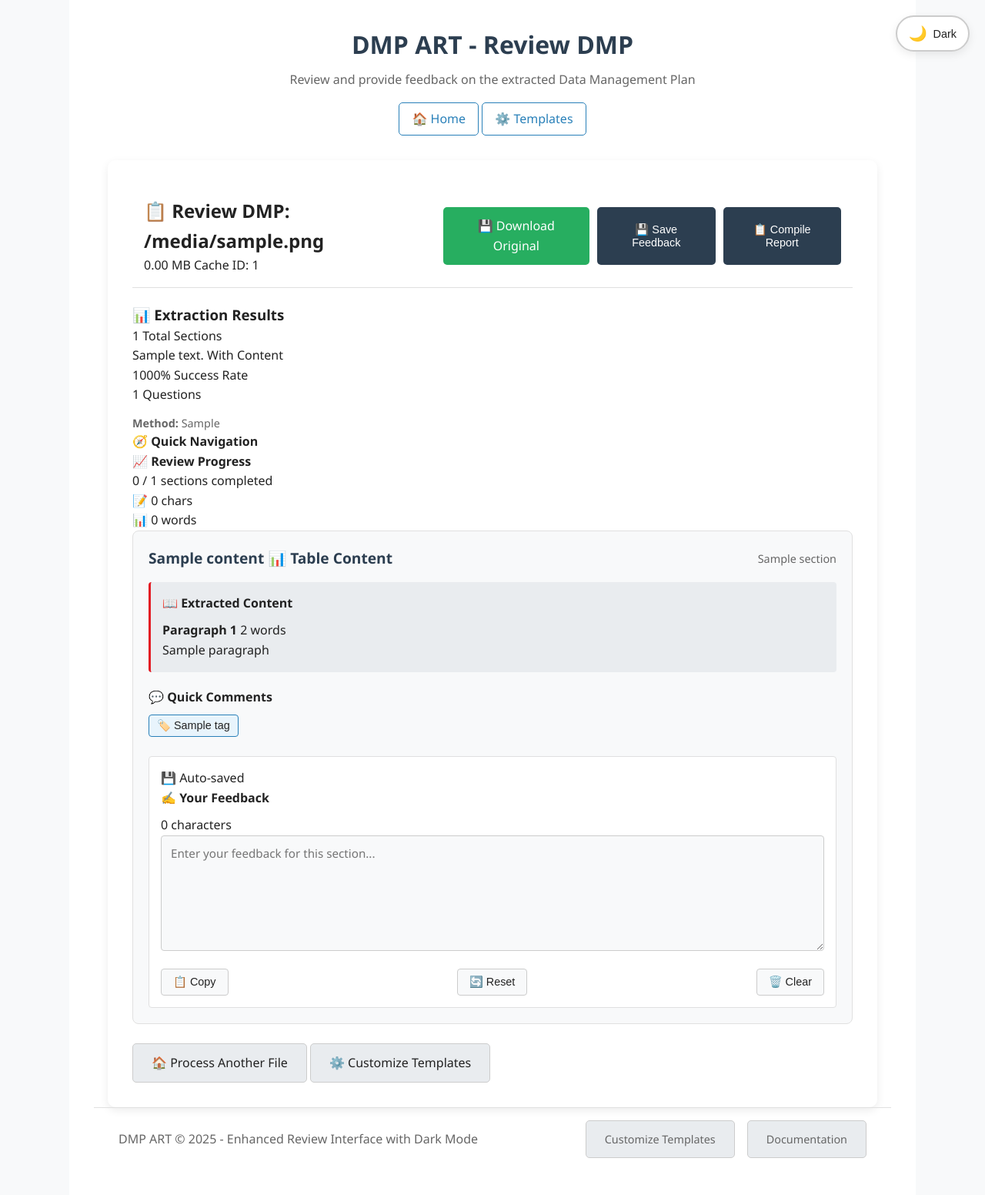
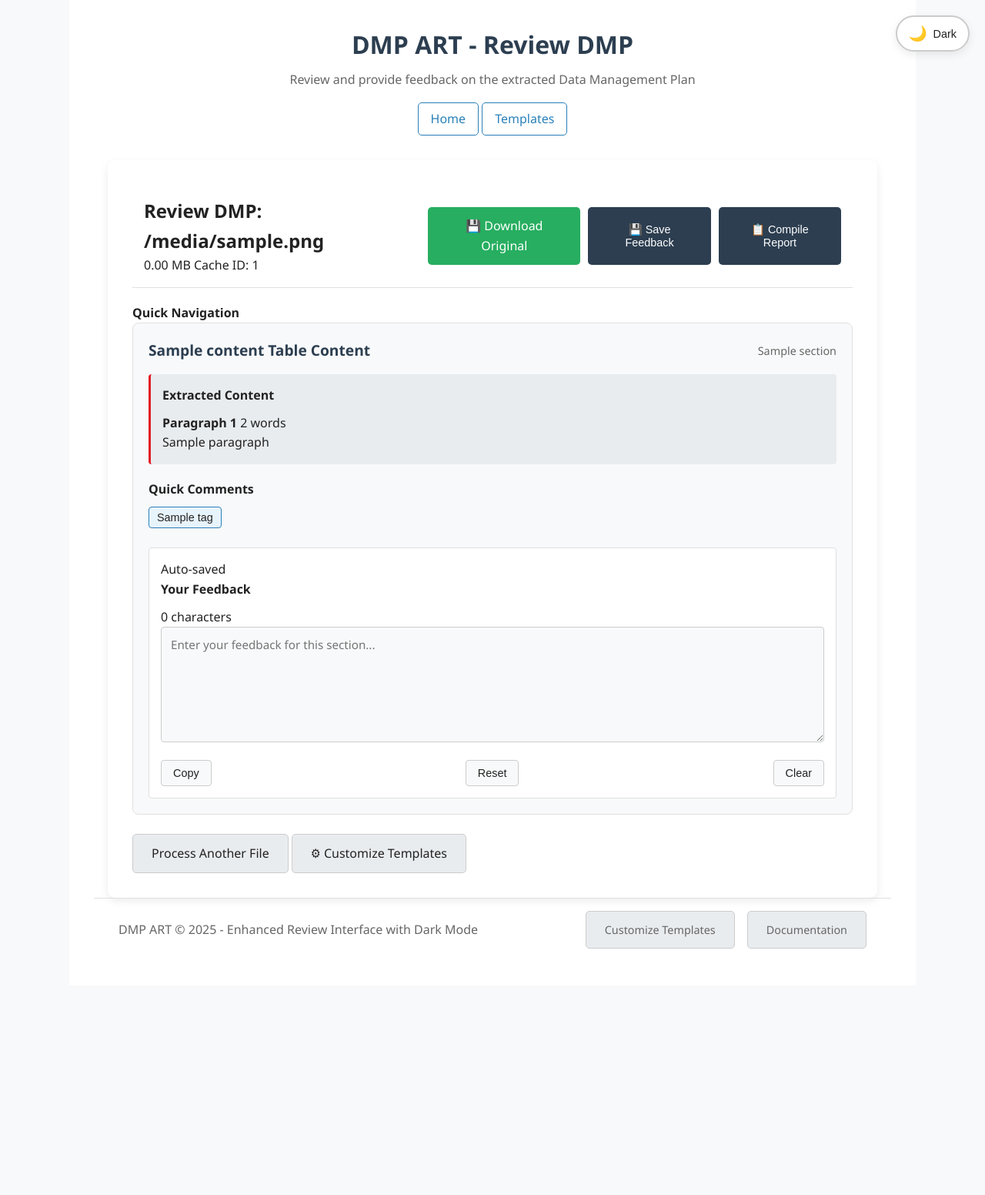
Before and after one commit to gammaro85/DMP-ART, a Flask app: template templates/review.html in a window 1280 px wide. Shown: the whole page at 77% size. After the commit the page ends 1232 px from the top, so only its background shows below. Run offline with Flask 3, Linux system fonts and the light colour scheme; the template is opened without the code that fills it: most values are stand-ins (such as "Sample title", 1, 10 or a date in 2020); parts of the project's set-up code (start-up, migrations or seed data) failed here and were passed over.

```diff
--- a/templates/index.html
+++ b/templates/index.html
@@ -85,13 +85,13 @@
 </head>
 <body>
     <div class="theme-toggle" onclick="toggleTheme()">
-        <span id="theme-icon">🌙</span>
+        <span id="theme-icon"></span>
         <span id="theme-text">Dark Mode</span>
     </div>
     <div class="container">
         <header>
-            <h1>DMP ART: Data Management Plan Assessment and Response Tool</h1>
-            <p style="font-size: 1rem; margin-top: 0.5rem;">Data Management Plan Assessment and Response Tool</p>
+            <h1>DMP ART</h1>
+            <h2>Data Management Plan Assessment and Response Tool</h2>
         </header>
 
         <main>
--- a/templates/review.html
+++ b/templates/review.html
@@ -38,15 +38,15 @@
             <h1>DMP ART - Review DMP</h1>
             <p>Review and provide feedback on the extracted Data Management Plan</p>
             <div class="nav-links">
-                <a href="/" class="nav-link">🏠 Home</a>
-                <a href="/template_editor" class="nav-link">⚙️ Templates</a>
+                <a href="/" class="nav-link">Home</a>
+                <a href="/template_editor" class="nav-link">Templates</a>
             </div>
         </header>
 
         <main class="review-container">
             <div class="control-panel">
                 <div class="panel-left">
-                    <h2>📋 Review DMP: {{ filename }}</h2>
+                    <h2>Review DMP: {{ filename }}</h2>
                     <div class="file-info">
                         <span class="file-size">{{ "%.2f"|format((filename|length * 1024) / (1024*1024)) }} MB</span>
                         {% if cache_id %}
@@ -61,58 +61,11 @@
                 </div>
             </div>
 
-            <!-- Extraction Information -->
-            {% if extraction_info %}
-            <div class="extraction-info">
-                <h3>📊 Extraction Results</h3>
-                <div class="extraction-stats">
-                    <div class="stat-item">
-                        <span class="stat-number">{{ extraction_info.get('total_sections', 0) }}</span>
-                        <span class="stat-label">Total Sections</span>
-                    </div>
-                    <div class="stat-item">
-                        <span class="stat-number">{{ extraction_info.get('sections_with_content', 0) }}</span>
-                        <span class="stat-label">With Content</span>
-                    </div>
-                    <div class="stat-item">
-                        <span class="stat-number">{{ "%.0f"|format(((extraction_info.get('sections_with_content', 0) / extraction_info.get('total_sections', 1)) * 100) if extraction_info.get('total_sections', 0) > 0 else 0) }}%</span>
-                        <span class="stat-label">Success Rate</span>
-                    </div>
-                    <div class="stat-item">
-                        <span class="stat-number">{{ extracted_content|length }}</span>
-                        <span class="stat-label">Questions</span>
-                    </div>
-                </div>
-                <p style="margin-top: 12px; font-size: 0.9rem; color: var(--text-secondary);">
-                    <strong>Method:</strong> {{ extraction_info.get('extraction_method', 'Standard processing') }}
-                </p>
-            </div>
-            {% endif %}
-
-            <!-- Section Navigation -->
+           <!-- Section Navigation -->
             <div class="section-navigation">
-                <h4>🧭 Quick Navigation</h4>
+                <h4>Quick Navigation</h4>
                 <div class="nav-buttons" id="section-nav">
                     <!-- Populated by JavaScript -->
-                </div>
-            </div>
-
-            <!-- Progress Indicator -->
-            <div class="progress-indicator" id="progress-indicator">
-                <h4>📈 Review Progress</h4>
-                <div class="progress-bar">
-                    <div class="progress-fill" id="progress-fill" style="width: 0%"></div>
-                </div>
-                <div id="progress-text">0 / {{ extracted_content|length }} sections completed</div>
-                <div class="feedback-stats" id="feedback-stats">
-                    <div class="stat">
-                        <span>📝</span>
-                        <span id="total-chars">0 chars</span>
-                    </div>
-                    <div class="stat">
-                        <span>📊</span>
-                        <span id="total-words">0 words</span>
-                    </div>
                 </div>
             </div>
 
@@ -123,9 +76,9 @@
                         <div class="question-title">
                             {{ content.question }}
                             {% if content.paragraphs|length > 0 %}
-                                <span class="content-type-indicator content-table">📊 Table Content</span>
+                                <span class="content-type-indicator content-table">Table Content</span>
                             {% else %}
-                                <span class="content-type-indicator content-paragraph">📄 Text Content</span>
+                                <span class="content-type-indicator content-paragraph">Text Content</span>
                             {% endif %}
                         </div>
                         <div class="section-label">{{ content.section }}</div>
@@ -133,7 +86,7 @@
 
                     <!-- Extracted DMP content -->
                     <div class="extracted-content">
-                        <h3>📖 Extracted Content</h3>
+                        <h3> Extracted Content</h3>
                         {% if content.paragraphs|length > 0 %}
                             {% for paragraph in content.paragraphs %}
                             <div class="enhanced-paragraph {% if content.tagged_paragraphs and loop.index0 < content.tagged_paragraphs|length and content.tagged_paragraphs[loop.index0].get('tags', [])|length > 0 %}has-tags{% endif %}">
@@ -153,7 +106,7 @@
                                         <button class="tag-btn"
                                                 data-comment="{{ comments.get(tag, 'No comment available for this tag.') }}"
                                                 title="Click to add: {{ tag }} comment">
-                                            🏷️ {{ tag }}
+                                                {{ tag }}
                                         </button>
                                         {% endfor %}
                                     </div>
@@ -163,7 +116,7 @@
                             {% endfor %}
                         {% else %}
                             <div class="no-content-warning">
-                                <div style="font-size: 2rem; margin-bottom: 10px;">⚠️</div>
+                                <div style="font-size: 2rem; margin-bottom: 10px;"></div>
                                 <strong>No content found for this section</strong>
                                 <p>This may indicate that the extraction process couldn't identify content for this specific subsection, or the content may be in a format that wasn't recognized.</p>
                                 <details style="margin-top: 10px;">
@@ -181,7 +134,7 @@
 
                     <!-- Enhanced comment buttons -->
                     <div class="comment-buttons">
-                        <h3>💬 Quick Comments</h3>
+                        <h3> Quick Comments</h3>
                         <div style="display: flex; flex-wrap: wrap; gap: 8px;">
                             {% for tag, comment in comments.items() %}
                             <button class="comment-btn"
@@ -189,7 +142,7 @@
                                     data-comment="{{ comment }}"
                                     title="{{ comment[:50] }}..."
                                     onclick="insertCommentWithAnimation('{{ section_id }}', '{{ comment|replace("'", "\\'") }}')">
-                                🏷️ {{ tag }}
+                                    {{ tag }}
                             </button>
                             {% endfor %}
                         </div>
@@ -197,9 +150,9 @@
 
                     <!-- Enhanced feedback section -->
                     <div class="enhanced-feedback-section">
-                        <div class="auto-save-indicator" id="auto-save-{{ section_id }}">💾 Auto-saved</div>
+                        <div class="auto-save-indicator" id="auto-save-{{ section_id }}"> Auto-saved</div>
                         <div class="feedback-toolbar">
-                            <h3>✍️ Your Feedback</h3>
+                            <h3> Your Feedback</h3>
                             <span class="char-counter" id="char-counter-{{ section_id }}">0 characters</span>
                         </div>
                         <textarea class="feedback-text"
@@ -207,9 +160,9 @@
                                   placeholder="Enter your feedback for this section..."
                                   data-section-id="{{ section_id }}">{{ templates.get(section_id, {}).get('template', '') if section_id in templates else "" }}</textarea>
                         <div class="action-row">
-                            <button class="copy-btn" data-id="{{ section_id }}" title="Copy feedback to clipboard">📋 Copy</button>
-                            <button class="reset-btn" data-id="{{ section_id }}" title="Reset to original template">🔄 Reset</button>
-                            <button class="clear-btn" data-id="{{ section_id }}" title="Clear all text">🗑️ Clear</button>
+                            <button class="copy-btn" data-id="{{ section_id }}" title="Copy feedback to clipboard"> Copy</button>
+                            <button class="reset-btn" data-id="{{ section_id }}" title="Reset to original template"> Reset</button>
+                            <button class="clear-btn" data-id="{{ section_id }}" title="Clear all text"> Clear</button>
                         </div>
                     </div>
                 </div>
@@ -219,7 +172,7 @@
             <!-- Enhanced compiled feedback section -->
             <div id="compiled-feedback-container" class="compiled-feedback-container hidden">
                 <div class="modal-header">
-                    <h2>📄 Compiled Feedback Report</h2>
+                    <h2> Compiled Feedback Report</h2>
                     <button id="close-compiled-btn" class="close-btn" title="Close this dialog">&times;</button>
                 </div>
                 <div class="report-metadata">
@@ -232,15 +185,15 @@
                 </div>
                 <textarea id="compiled-feedback" readonly placeholder="Your compiled feedback will appear here..."></textarea>
                 <div class="compiled-actions">
-                    <button id="copy-compiled-btn" title="Copy all feedback to clipboard">📋 Copy All</button>
-                    <button id="download-feedback-btn" title="Download feedback as text file">💾 Download TXT</button>
-                    <button id="export-feedback-btn" title="Export as HTML document">📄 Export HTML</button>
+                    <button id="copy-compiled-btn" title="Copy all feedback to clipboard"> Copy All</button>
+                    <button id="download-feedback-btn" title="Download feedback as text file"> Download TXT</button>
+                    <button id="export-feedback-btn" title="Export as HTML document"> Export HTML</button>
                 </div>
             </div>
 
             <div class="action-buttons">
-                <a href="/" class="secondary-btn">🏠 Process Another File</a>
-                <a href="/template_editor" class="secondary-btn">⚙️ Customize Templates</a>
+                <a href="/" class="secondary-btn"> Process Another File</a>
+                <a href="/template_editor" class="secondary-btn">⚙ Customize Templates</a>
             </div>
         </main>
 
```
Also changed, not shown: static/js/template_editor.js (+19 -10 lines), templates/documentation.html (+2 -6 lines), templates/results.html (+5 -71 lines), utils/extractor.py (+0 -18 lines).
